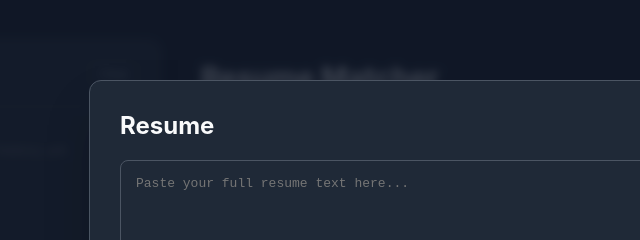
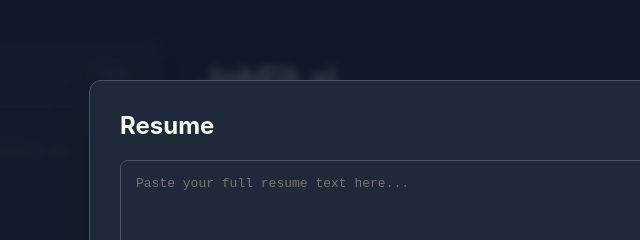
Before and after one commit to ethandillon/AIResumeJobMatcher, a plain HTML site: page static/index.html in a window 1280 px wide. Shown: the top 240 px of the page, 151-791 px from the left. Drawn offline with Linux system fonts and the light colour scheme.

Commit message:
Change name of site

```diff
--- a/static/index.html
+++ b/static/index.html
@@ -3,7 +3,7 @@
 <head>
     <meta charset="UTF-8">
     <meta name="viewport" content="width=device-width, initial-scale=1.0">
-    <title>AI Resume Matcher</title>
+    <title>JobFit.ai</title>
     <link rel="stylesheet" href="style.css">
 </head>
 <body>
@@ -35,7 +35,7 @@
         <!-- App Container (no major changes inside) -->
         <div id="app-container">
             <header id="app-header">
-                <h1>Resume Matcher</h1>
+                <h1>JobFit.ai</h1>
                 <button id="edit-resume-button" class="hidden">Edit Resume</button>
             </header>
 
--- a/static/style.css
+++ b/static/style.css
@@ -60,7 +60,8 @@ body {
     flex-shrink: 0;
     display: flex;
     flex-direction: column;
-    height: calc(100vh - 80px);
+    height: auto;
+    max-height: calc(100vh - 80px);
 }
 
 /* --- 4. Component Styles (Reverted to simpler styles) --- */
@@ -81,7 +82,7 @@ body {
 
 /* Main Header & Content */
 #app-header { padding: 20px; display: flex; justify-content: space-between; align-items: center; }
-#app-header h1 { font-size: 1.8em; margin: 0; }
+#app-header h1 { font-size: 2.0em; margin: 0; }
 #edit-resume-button { padding: 8px 16px; background-color: var(--input-bg); border: 1px solid var(--border-color); color: var(--text-primary); border-radius: 6px; cursor: pointer; transition: background-color 0.2s; }
 #edit-resume-button:hover { background-color: var(--border-color); }
 #main-content { overflow: hidden; }
```
